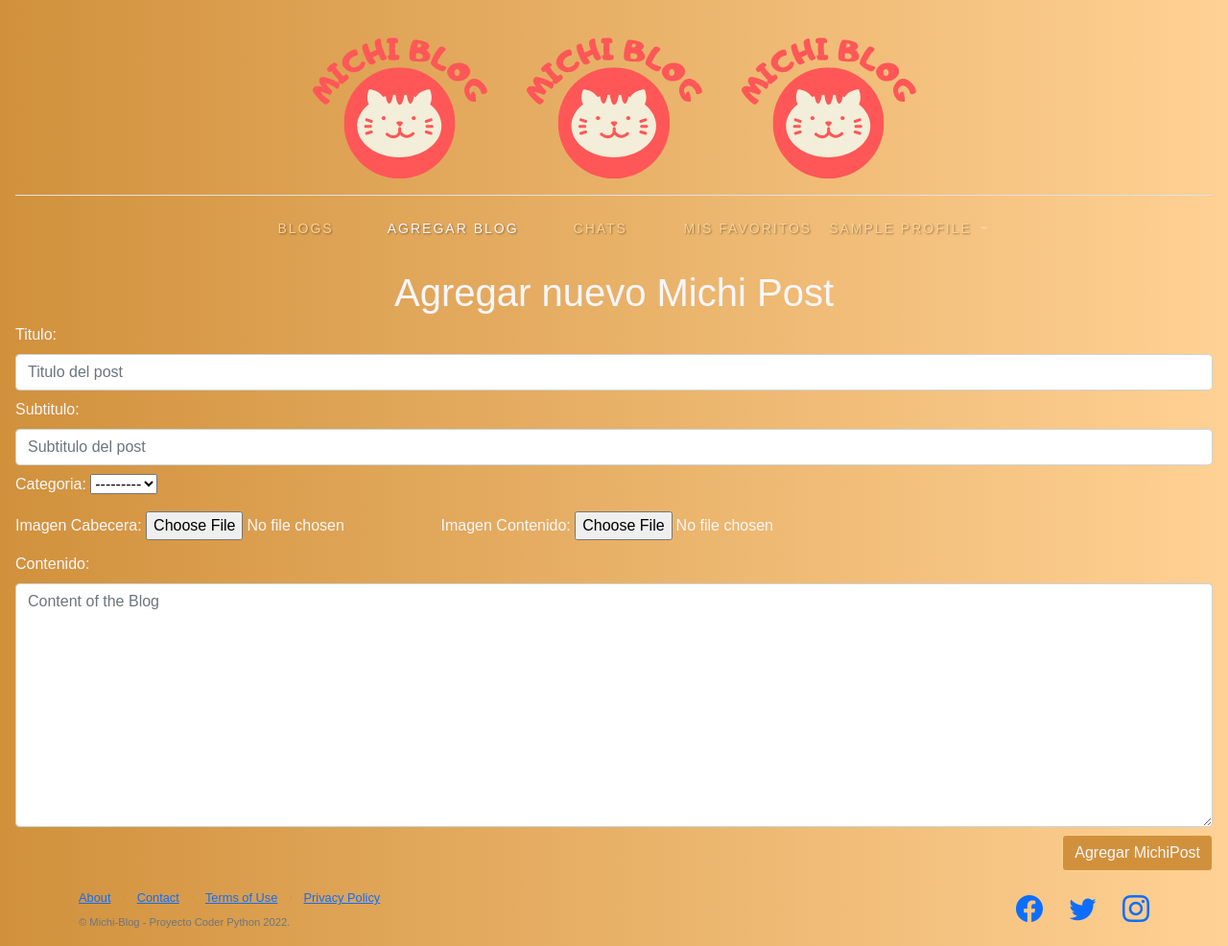
After one commit to julian15987/MichiBlog, a Django app: page /add_posts in a window 1280 px wide. The commit adds this page. Shown: the whole page at 96% size. Run offline with Django 4.2, Linux system fonts and the light colour scheme; the visitor is signed in with stand-in values (Sample User, id 1); data that the repository does not hold is empty; some libraries are stand-ins or nearby versions.

Commit message:
Add blog

```diff
--- a/MBlog/forms.py
+++ b/MBlog/forms.py
@@ -0,0 +1,13 @@
+from django import forms
+from .models import MichiPost
+
+
+class MichiPostForm(forms.ModelForm):
+    class Meta:
+        model = MichiPost
+        fields = ('title', 'subtitle', 'content', 'header_image', 'content_image', 'category')
+        widgets = {
+            'title': forms.TextInput(attrs={'class': 'form-control', 'placeholder': 'Titulo del post'}),
+            'subtitle': forms.TextInput(attrs={'class': 'form-control', 'placeholder': 'Subtitulo del post'}),
+            'content': forms.Textarea(attrs={'class': 'form-control', 'placeholder': 'Content of the Blog'}),
+        }
--- a/MBlog/urls.py
+++ b/MBlog/urls.py
@@ -4,6 +4,7 @@ from . import views
 urlpatterns = [
     # blog posts
     path('', views.michi_posts, name='michi_posts'),
+    path('add_posts', views.add_posts, name='add_posts'),
 
     # logins
     path('login', views.login_request, name='login'),
--- a/MBlog/views.py
+++ b/MBlog/views.py
@@ -1,10 +1,12 @@
+from django.contrib.auth.decorators import login_required
 from django.shortcuts import render, redirect, HttpResponse
 
 from django.contrib.auth.forms import AuthenticationForm
 from django.contrib.auth import login, authenticate, logout
 from django.contrib import messages
 
-from .models import MichiPost
+from .models import MichiPost, MichiProfile
+from .forms import MichiPostForm
 
 
 # Blog
@@ -14,6 +16,27 @@ def michi_posts(request):
 
     return render(request, 'index.html', {'posts': posts})
 
+
+@login_required(login_url='/login')
+def add_posts(request):
+    if request.method == "POST":
+        form = MichiPostForm(data=request.POST, files=request.FILES)
+        michi_author = MichiProfile.objects.get(user=request.user.id)
+
+        if not michi_author:
+            messages.error(request, "El perfil del michi tiene que estar creado para poder crear un post")
+            return redirect("/")
+
+        if form.is_valid():
+            MichiPost = form.save(commit=False)
+            MichiPost.michi_author = michi_author
+            MichiPost.save()
+            obj = form.instance
+            messages.success(request, 'El MichiPost se agrego al MichiBlog !')
+            return redirect("/")
+    else:
+        form = MichiPostForm()
+    return render(request, "add_post.html", {'form': form})
 
 # Logins
 def login_request(request):
--- /dev/null
+++ b/templates/add_post.html
@@ -0,0 +1,42 @@
+{% extends 'base.html' %}
+
+{% block title %} Agregar post {% endblock %}
+{% block add_posts_active %} active {% endblock add_posts_active %}
+
+{% block body %}
+    <form action="{% url 'add_posts' %}" enctype="multipart/form-data" method="POST">
+        {% csrf_token %}
+        <h1 class="text-center">Agregar nuevo Michi Post</h1>
+
+        <div class="col-md-12 mt-2">
+            <label class="form-label">Titulo: </label> {{ form.title }}
+        </div>
+        <div class="col-md-12 mt-2">
+            <label class="form-label">Subtitulo: </label> {{ form.subtitle }}
+        </div>
+        <div class="col-md-12 mt-2">
+            <label class="form-label">Categoria: </label> {{ form.category }}
+        </div>
+        <div class="col-md-12 mt-2">
+            <label class="form-label">Imagen Cabecera: </label> {{ form.header_image }}
+            <label class="form-label">Imagen Contenido: </label> {{ form.content_image }}
+        </div>
+        <div class="col-md-12 mt-2">
+            <label class="form-label">Contenido: </label> {{ form.content }}
+        </div>
+        <div class="col-12 mt-2 mb-5">
+            <button type="submit" class="btn btn-primary float-end">Agregar MichiPost</button>
+        </div>
+    </form>
+
+{% endblock %}
+
+{% block body2 %}
+    <form action="{% url 'add_posts' %}" enctype="multipart/form-data" method="POST">
+        {% csrf_token %}
+        <div class="container mt-4">
+            {{ form.as_p }}
+            <button class="btn btn-primary">Add Blog</button>
+        </div>
+    </form>
+{% endblock %}
--- a/templates/base.html
+++ b/templates/base.html
@@ -46,12 +46,12 @@
             <div class="text-center mt-3 collapse navbar-collapse" id="navbarNavDropdown">
                 <ul class="navbar-nav mx-auto ">
                     <li class="nav-item">
-                        <a class="nav-link {% block homeactive %} {% endblock homeactive %}" aria-current="page" href="#">Blogs</a>
+                        <a class="nav-link {% block homeactive %} {% endblock homeactive %}" aria-current="page" href="/">Blogs</a>
                     </li>
 
                     {% if user.is_authenticated %}
                         <li class="nav-item">
-                            <a class="nav-link {% block add_blogs_active %} {% endblock add_blogs_active %}" href="/add_blogs/">Agregar Blog</a>
+                            <a class="nav-link {% block add_posts_active %} {% endblock add_posts_active %}" href="/add_posts">Agregar Blog</a>
                         </li>
                         <li class="nav-item">
                             <a class="nav-link {% block chatsactive %} {% endblock chatsactive %}" href="#">Chats</a>
--- a/templates/index.html
+++ b/templates/index.html
@@ -9,7 +9,9 @@
         <div class="card blog-post container m-3">
             <div class="row">
                 <div class="col-2">
-                    <img src="/media/images/logo-header.svg" class="card-img-top" alt="...">
+                    {% if post.header_image %}
+                        <img src="/media/{{ post.header_image }}" class="card-img-top img-post-seemore" alt="...">
+                    {% endif %}
                 </div>
                 <div class="col-8">
                     <div class="card-body">
```
